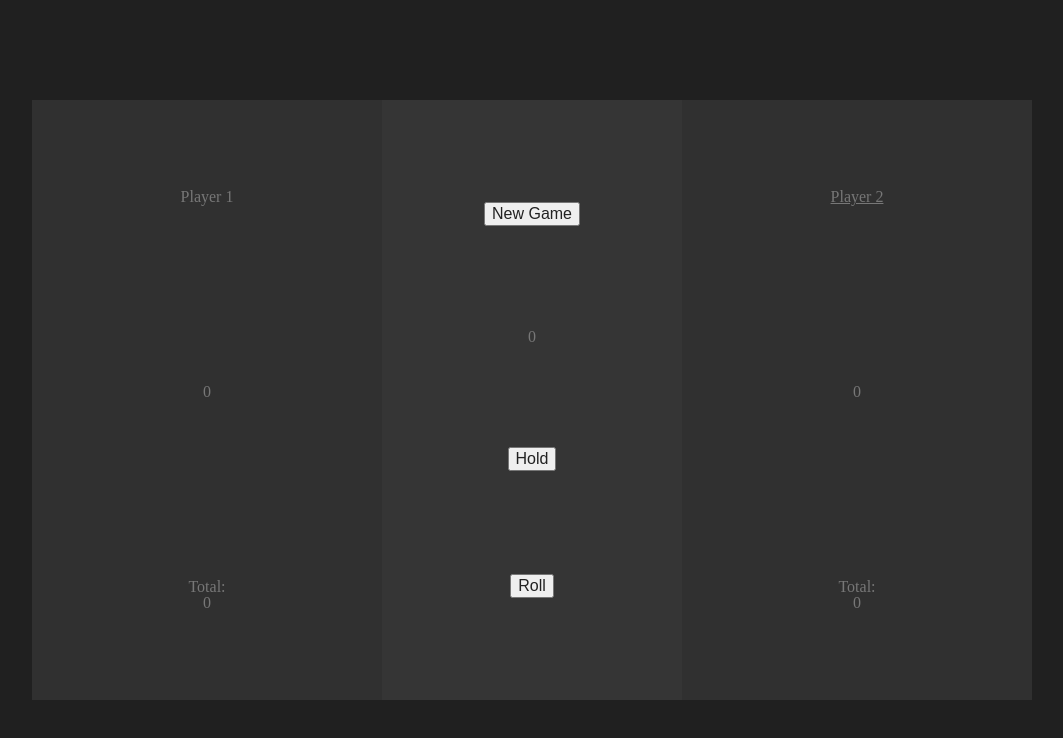
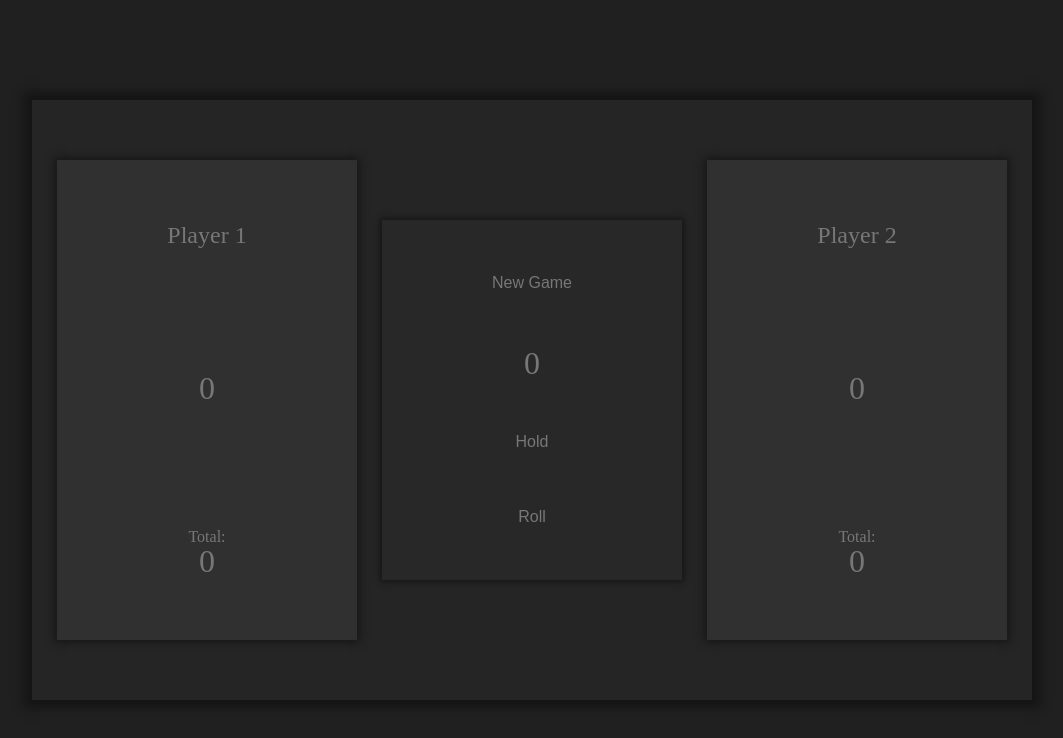
Before and after one commit to keffri/pig-dice-game, a plain HTML site: page index.html in a window 1280 px wide. Shown: the whole page, without its empty margins (108-1171 px from the left). Drawn offline with Linux system fonts and the light colour scheme.

Commit message:
text/button/active styling

```diff
--- a/styles.css
+++ b/styles.css
@@ -15,33 +15,39 @@ body {
 .container {
   position: absolute;
   display: flex;
-  justify-content: space-between;
+  justify-content: space-evenly;
+  align-items: center;
   top: 50%;
   left: 50%;
   transform: translateX(-50%) translateY(-50%);
   height: 600px;
   width: 1000px;
   background-color: #252525;
+  box-shadow: 0 0 10px 8px #151515;
 }
 
 .player-one {
-  width: 35%;
-  height: 100%;
+  position: relative;
+  width: 30%;
+  height: 80%;
   background-color: #303030;
   text-align: center;
   display: flex;
   flex-direction: column;
   justify-content: space-around;
+  box-shadow: 0 0 8px 2px #151515;
 }
 
 .player-two {
-  width: 35%;
-  height: 100%;
+  position: relative;
+  width: 30%;
+  height: 80%;
   background-color: #303030;
   text-align: center;
   display: flex;
   flex-direction: column;
   justify-content: space-around;
+  box-shadow: 0 0 8px 2px #151515;
 }
 
 .game-info {
@@ -50,10 +56,125 @@ body {
   justify-content: space-evenly;
   align-items: center;
   width: 30%;
-  height: 100%;
-  background-color: #353535;
+  height: 60%;
+  background-color: #282828;
+  box-shadow: 0 0 6px 2px #151515;
 }
 
+/***** GAME TEXT *****/
+
+.player-one-name {
+  font-size: 1.5em;
+}
+
+.player-two-name {
+  font-size: 1.5em;
+}
+
+.player-one-roll-score {
+  font-size: 2em;
+}
+
+.player-two-roll-score {
+  font-size: 2em;
+}
+
+.player-one-total-score {
+  font-size: 2em;
+}
+
+.player-two-total-score {
+  font-size: 2em;
+}
+
+.total-text {
+  text-decoration: underline;
+  font-size: 1.4em;
+  margin-bottom: 5px;
+}
+
+.roll-value {
+  font-size: 2em;
+}
+
+/***** ACTIVE STATUS *****/
+
 .active {
-  text-decoration: underline;
+  text-decoration: none;
 }
+
+.p1-box {
+  position: absolute;
+  font-size: 2em;
+  top: 5%;
+  left: 50%;
+  transform: translateX(-50%) translateY(-5%);
+  opacity: 0;
+}
+
+.p2-box {
+  position: absolute;
+  font-size: 2em;
+  top: 5%;
+  left: 50%;
+  transform: translateX(-50%) translateY(-5%);
+  opacity: 0;
+}
+
+/***** BUTTONS *****/
+
+.game-info button {
+  color: #777777;
+  background-color: transparent;
+}
+
+.new-game {
+  padding: 2px 10px;
+  border: none;
+  border-radius: 3px;
+  transition: all 0.2s;
+}
+
+.new-game:hover {
+  transform: translateY(-3px);
+  box-shadow: 0 0 6px 1px #000;
+}
+
+.new-game:active {
+  transform: translateY(-1px);
+  box-shadow: 0 0 4px 1px #000;
+}
+
+.hold {
+  padding: 2px 10px;
+  border: none;
+  border-radius: 3px;
+  transition: all 0.2s;
+}
+
+.hold:hover {
+  transform: translateY(-3px);
+  box-shadow: 0 0 6px 1px #000;
+}
+
+.hold:active {
+  transform: translateY(-1px);
+  box-shadow: 0 0 4px 1px #000;
+}
+
+.roll {
+  padding: 2px 10px;
+  border: none;
+  border-radius: 3px;
+  transition: all 0.2s;
+}
+
+.roll:hover {
+  transform: translateY(-3px);
+  box-shadow: 0 0 6px 1px #000;
+}
+
+.roll:active {
+  transform: translateY(-1px);
+  box-shadow: 0 0 4px 1px #000;
+}
```
